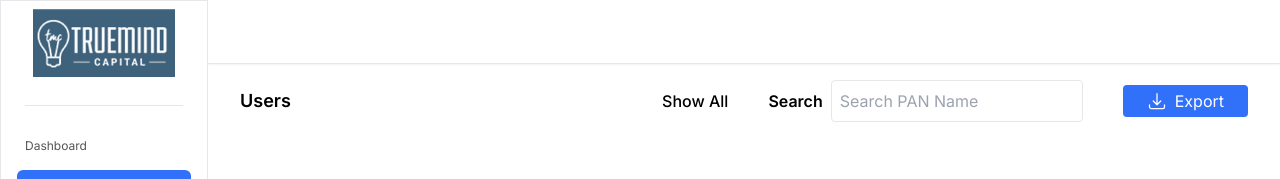
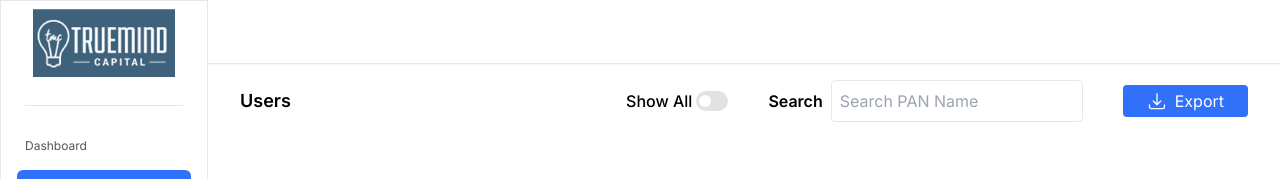
Before and after one commit to abhinnxo/futuremind-dashboard, a Next.js app: page /users in a window 1280 px wide. Shown: the top 179 px of the page. Built offline with nearby package versions, Linux system fonts and the light colour scheme.

Commit message:
CHANGE: custom color classes, text position to left

```diff
--- a/src/components/Toggle.jsx
+++ b/src/components/Toggle.jsx
@@ -8,10 +8,11 @@ function Toggle({ text }) {
 
   return (
     <span className="flex items-center gap-1">
+      <span className="font-medium">{text}</span>
       <Switch
         checked={enabled}
         onChange={setEnabled}
-        className={`${enabled ? 'nav-active' : 'nav-active'}
+        className={`${enabled ? 'bg-btn-primary' : 'bg-secondary-300'}
           relative inline-flex h-5 w-8 items-center rounded-full`}
       >
         <span className="sr-only">Use setting</span>
@@ -21,7 +22,6 @@ function Toggle({ text }) {
           } inline-block h-3 w-3 transform rounded-full bg-white transition`}
         />
       </Switch>
-      <span className="font-medium">{text}</span>
     </span>
   );
 }
```
